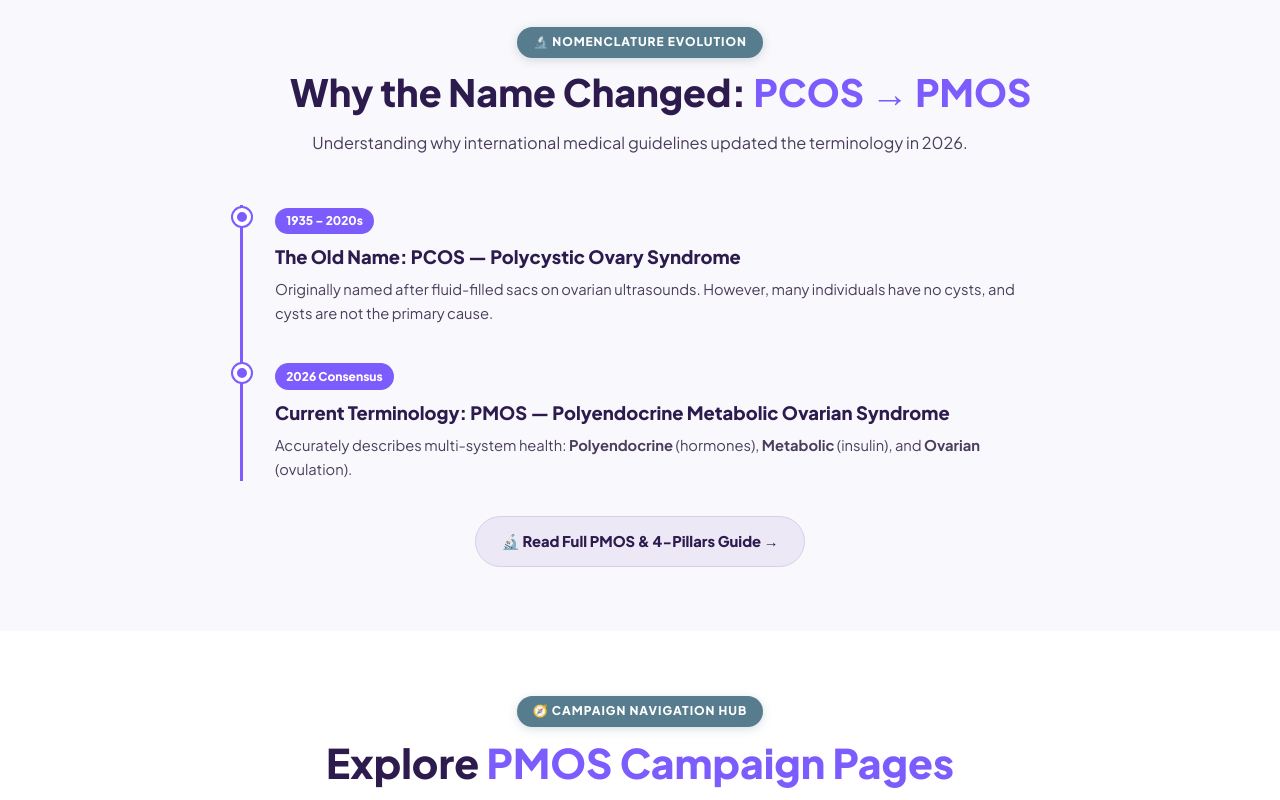
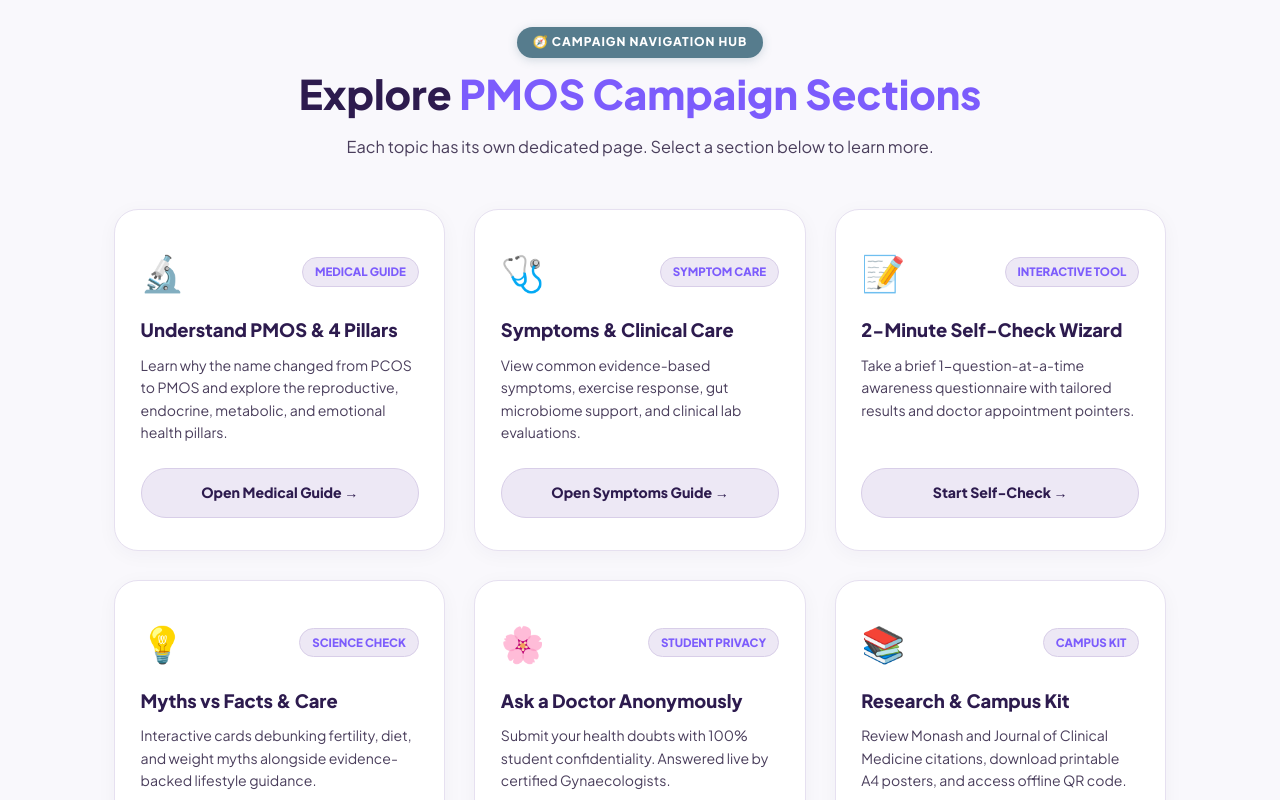
Before and after one commit to vroom0456/CBITNSS-World-PMOS-Day, a Next.js app: page / in a window 1280 px wide. Shown: the part 1340-2140 px from the top of the page. Built offline with nearby package versions, Linux system fonts and the light colour scheme.

Commit message:
Eliminated content repetition: each section now lives exclusively on its single dedicated page

```diff
--- a/src/app/page.tsx
+++ b/src/app/page.tsx
@@ -48,7 +48,7 @@ export default function HomePage() {
       <Navbar />
       <main style={{ paddingTop: '74px' }}>
 
-        {/* ─── HERO SECTION ─── */}
+        {/* ─── 1. HERO SECTION (Unique to Homepage) ─── */}
         <section id="hero">
           <div className="hero-container" style={{ maxWidth: '900px', margin: '0 auto' }}>
             <div className="nss-hero-badge" style={{ background: '#FFFFFF', border: '1.5px solid var(--soft-teal-border)' }}>
@@ -83,7 +83,7 @@ export default function HomePage() {
           </div>
         </section>
 
-        {/* ─── GLOBAL STATISTICS ─── */}
+        {/* ─── 2. GLOBAL STATISTICS (Unique to Homepage) ─── */}
         <section id="numbers" style={{ padding: '3.5rem 0', background: 'var(--card-white)', borderTop: '1px solid var(--border-light)', borderBottom: '1px solid var(--border-light)' }}>
           <div className="container" style={{ maxWidth: '1100px', margin: '0 auto', padding: '0 1.5rem' }}>
             <div className="heading-box reveal" style={{ textAlign: 'center', marginBottom: '2.5rem' }}>
@@ -111,50 +111,13 @@ export default function HomePage() {
           </div>
         </section>
 
-        {/* ─── WHY THE NAME CHANGED (SINGLE LINE HEADING) ─── */}
+        {/* ─── 3. CAMPAIGN NAVIGATION HUB (Unique to Homepage) ─── */}
         <section style={{ padding: '4rem 0', background: 'var(--bg-main)' }}>
-          <div className="container" style={{ maxWidth: '1000px', margin: '0 auto', padding: '0 1.5rem' }}>
-            <div className="heading-box reveal" style={{ textAlign: 'center', marginBottom: '3rem' }}>
-              <span className="section-tag">🔬 Nomenclature Evolution</span>
-              <h2 className="section-title" style={{ whiteSpace: 'nowrap', fontSize: 'clamp(1.1rem, 4.4vw, 2.35rem)' }}>
-                Why the Name Changed: <span className="accent">PCOS → PMOS</span>
-              </h2>
-              <p className="section-desc">Understanding why international medical guidelines updated the terminology in 2026.</p>
-            </div>
-
-            <div className="timeline-track reveal">
-              <div className="timeline-step">
-                <span className="timeline-year">1935 – 2020s</span>
-                <h3 style={{ fontSize: '1.15rem', fontWeight: 800, color: 'var(--nss-navy)' }}>The Old Name: PCOS — Polycystic Ovary Syndrome</h3>
-                <p style={{ fontSize: '0.92rem', color: 'var(--text-body)', lineHeight: 1.65, marginTop: '0.3rem' }}>
-                  Originally named after fluid-filled sacs on ovarian ultrasounds. However, many individuals have no cysts, and cysts are not the primary cause.
-                </p>
-              </div>
-
-              <div className="timeline-step">
-                <span className="timeline-year">2026 Consensus</span>
-                <h3 style={{ fontSize: '1.15rem', fontWeight: 800, color: 'var(--nss-navy)' }}>Current Terminology: PMOS — Polyendocrine Metabolic Ovarian Syndrome</h3>
-                <p style={{ fontSize: '0.92rem', color: 'var(--text-body)', lineHeight: 1.65, marginTop: '0.3rem' }}>
-                  Accurately describes multi-system health: <strong>Polyendocrine</strong> (hormones), <strong>Metabolic</strong> (insulin), and <strong>Ovarian</strong> (ovulation).
-                </p>
-              </div>
-            </div>
-
-            <div style={{ textAlign: 'center', marginTop: '2rem' }}>
-              <Link href="/understand" style={{ background: 'var(--soft-teal-bg)', border: '1.5px solid var(--soft-teal-border)', color: 'var(--nss-navy)', padding: '0.75rem 1.6rem', borderRadius: 'var(--r-pill)', fontWeight: 800, fontSize: '0.92rem', display: 'inline-block' }}>
-                🔬 Read Full PMOS &amp; 4-Pillars Guide →
-              </Link>
-            </div>
-          </div>
-        </section>
-
-        {/* ─── EXPLORE AWARENESS HUB / FEATURE CARDS ─── */}
-        <section style={{ padding: '4rem 0', background: 'var(--card-white)' }}>
           <div className="container" style={{ maxWidth: '1100px', margin: '0 auto', padding: '0 1.5rem' }}>
             <div className="heading-box reveal" style={{ textAlign: 'center', marginBottom: '3rem' }}>
               <span className="section-tag">🧭 Campaign Navigation Hub</span>
-              <h2 className="section-title">Explore <span className="accent">PMOS Campaign Pages</span></h2>
-              <p className="section-desc">Access dedicated, in-depth resources tailored for students, loved ones, and campus health education.</p>
+              <h2 className="section-title">Explore <span className="accent">PMOS Campaign Sections</span></h2>
+              <p className="section-desc">Each topic has its own dedicated page. Select a section below to learn more.</p>
             </div>
 
             <div style={{ display: 'grid', gridTemplateColumns: 'repeat(auto-fit, minmax(280px, 1fr))', gap: '1.8rem' }}>
@@ -163,85 +126,67 @@ export default function HomePage() {
                   icon: '🔬',
                   tag: 'Medical Guide',
                   title: 'Understand PMOS & 4 Pillars',
-                  desc: 'Deep dive into why the name changed from PCOS to PMOS, reproductive, endocrine, metabolic, and emotional health pillars.',
+                  desc: 'Learn why the name changed from PCOS to PMOS and explore the reproductive, endocrine, metabolic, and emotional health pillars.',
                   link: '/understand',
-                  btn: 'Explore Medical Guide →'
+                  btn: 'Open Medical Guide →'
                 },
                 {
                   icon: '🩺',
                   tag: 'Symptom Care',
-                  title: 'Symptoms & Clinical Protocol',
-                  desc: 'Evidence-based symptom identification, exercise response, gut microbiome care, and clinical lab evaluation.',
+                  title: 'Symptoms & Clinical Care',
+                  desc: 'View common evidence-based symptoms, exercise response, gut microbiome support, and clinical lab evaluations.',
                   link: '/symptoms',
-                  btn: 'View Symptoms & Care →'
+                  btn: 'Open Symptoms Guide →'
                 },
                 {
                   icon: '📝',
                   tag: 'Interactive Tool',
                   title: '2-Minute Self-Check Wizard',
-                  desc: 'A 1-question-at-a-time awareness check with progress bar, non-diagnostic guidance, and tailored next steps.',
+                  desc: 'Take a brief 1-question-at-a-time awareness questionnaire with tailored results and doctor appointment pointers.',
                   link: '/self-test',
-                  btn: 'Start 2-Min Self-Check →'
+                  btn: 'Start Self-Check →'
                 },
                 {
                   icon: '💡',
                   tag: 'Science Check',
                   title: 'Myths vs Facts & Care',
-                  desc: 'Expandable evidence-backed cards debunking fertility, diet, and body-type misunderstandings about PMOS.',
+                  desc: 'Interactive cards debunking fertility, diet, and weight myths alongside evidence-backed lifestyle guidance.',
                   link: '/myths',
-                  btn: 'Explore Myths vs Facts →'
+                  btn: 'Open Myths & Science →'
                 },
                 {
                   icon: '🌸',
                   tag: 'Student Privacy',
                   title: 'Ask a Doctor Anonymously',
-                  desc: 'Submit personal health doubts with 100% student confidentiality. Answered live by certified Gynaecologists.',
+                  desc: 'Submit your health doubts with 100% student confidentiality. Answered live by certified Gynaecologists.',
                   link: '/ask',
                   btn: 'Submit Doubt Anonymously →'
                 },
                 {
                   icon: '📚',
                   tag: 'Campus Kit',
-                  title: 'Research & Downloads',
-                  desc: 'Monash and Journal of Clinical Medicine citations, printable A4 posters, Instagram cards, and offline QR code.',
+                  title: 'Research & Campus Kit',
+                  desc: 'Review Monash and Journal of Clinical Medicine citations, download printable A4 posters, and access offline QR code.',
                   link: '/resources',
-                  btn: 'Access Research & Kit →'
+                  btn: 'Open Research & Kit →'
                 },
               ].map((card, idx) => (
-                <div key={idx} className="symptom-card reveal" style={{ background: 'var(--bg-main)', border: '1px solid var(--border-light)', borderRadius: 'var(--r-lg)', padding: '2rem 1.6rem', display: 'flex', flexDirection: 'column', justifyContent: 'space-between' }}>
+                <div key={idx} className="symptom-card reveal" style={{ background: '#FFFFFF', border: '1px solid var(--border-light)', borderRadius: 'var(--r-lg)', padding: '2rem 1.6rem', display: 'flex', flexDirection: 'column', justifyContent: 'space-between', boxShadow: 'var(--shadow-soft)' }}>
                   <div>
                     <div style={{ display: 'flex', justifyContent: 'space-between', alignItems: 'center', marginBottom: '0.8rem' }}>
                       <span style={{ fontSize: '2.2rem' }}>{card.icon}</span>
-                      <span style={{ fontSize: '0.72rem', fontWeight: 800, color: 'var(--nss-blue-accent)', background: '#FFFFFF', border: '1px solid var(--soft-teal-border)', padding: '0.25rem 0.75rem', borderRadius: 'var(--r-pill)', textTransform: 'uppercase' }}>
+                      <span style={{ fontSize: '0.72rem', fontWeight: 800, color: 'var(--nss-blue-accent)', background: 'var(--soft-teal-bg)', border: '1px solid var(--soft-teal-border)', padding: '0.25rem 0.75rem', borderRadius: 'var(--r-pill)', textTransform: 'uppercase' }}>
                         {card.tag}
                       </span>
                     </div>
                     <h3 style={{ fontSize: '1.15rem', fontWeight: 800, color: 'var(--nss-navy)', marginBottom: '0.5rem' }}>{card.title}</h3>
                     <p style={{ fontSize: '0.88rem', color: 'var(--text-body)', lineHeight: 1.6, marginBottom: '1.5rem' }}>{card.desc}</p>
                   </div>
-                  <Link href={card.link} style={{ background: '#FFFFFF', color: 'var(--nss-navy)', border: '1.5px solid var(--border-light)', padding: '0.75rem 1.2rem', borderRadius: 'var(--r-pill)', fontWeight: 800, fontSize: '0.88rem', textAlign: 'center', display: 'block' }}>
+                  <Link href={card.link} style={{ background: 'var(--soft-teal-bg)', color: 'var(--nss-navy)', border: '1.5px solid var(--soft-teal-border)', padding: '0.75rem 1.2rem', borderRadius: 'var(--r-pill)', fontWeight: 800, fontSize: '0.88rem', textAlign: 'center', display: 'block' }}>
                     {card.btn}
                   </Link>
                 </div>
               ))}
-            </div>
-          </div>
-        </section>
-
-        {/* ─── VERIFIED HELPLINES BANNER ─── */}
-        <section style={{ padding: '3.5rem 0', background: 'var(--bg-main)' }}>
-          <div className="container" style={{ maxWidth: '1000px', margin: '0 auto', padding: '0 1.5rem' }}>
-            <div style={{ background: '#FFFFFF', border: '1.5px solid var(--soft-teal-border)', borderRadius: 'var(--r-lg)', padding: '2rem', display: 'flex', gap: '1.5rem', alignItems: 'center', flexWrap: 'wrap' }}>
-              <div style={{ fontSize: '2.5rem' }}>📞</div>
-              <div style={{ flex: 1 }}>
-                <h3 style={{ fontSize: '1.15rem', fontWeight: 800, color: 'var(--nss-navy)' }}>Need Support or Have Questions?</h3>
-                <p style={{ fontSize: '0.9rem', color: 'var(--text-body)', marginTop: '0.3rem', lineHeight: 1.6 }}>
-                  Reach out to verified national helplines or contact D. Nomini (CBIT NSS Women&apos;s Administrator) at <strong>+91 96766 48023</strong>.
-                </p>
-              </div>
-              <Link href="/ask" style={{ background: 'var(--nss-blue-accent)', color: '#FFFFFF', padding: '0.8rem 1.6rem', borderRadius: 'var(--r-pill)', fontWeight: 800, fontSize: '0.9rem' }}>
-                🌸 Ask Doctor Anonymously
-              </Link>
             </div>
           </div>
         </section>
```
